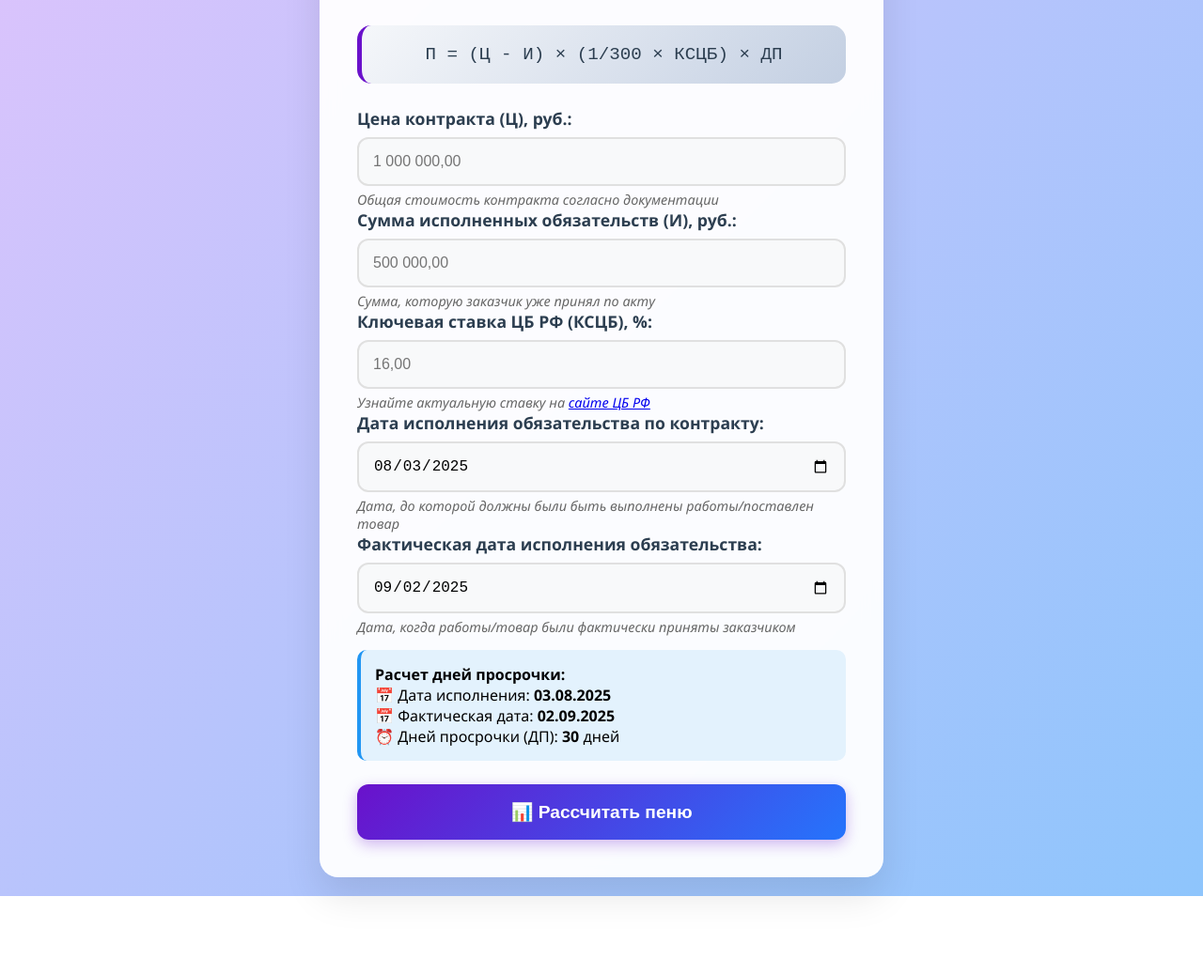
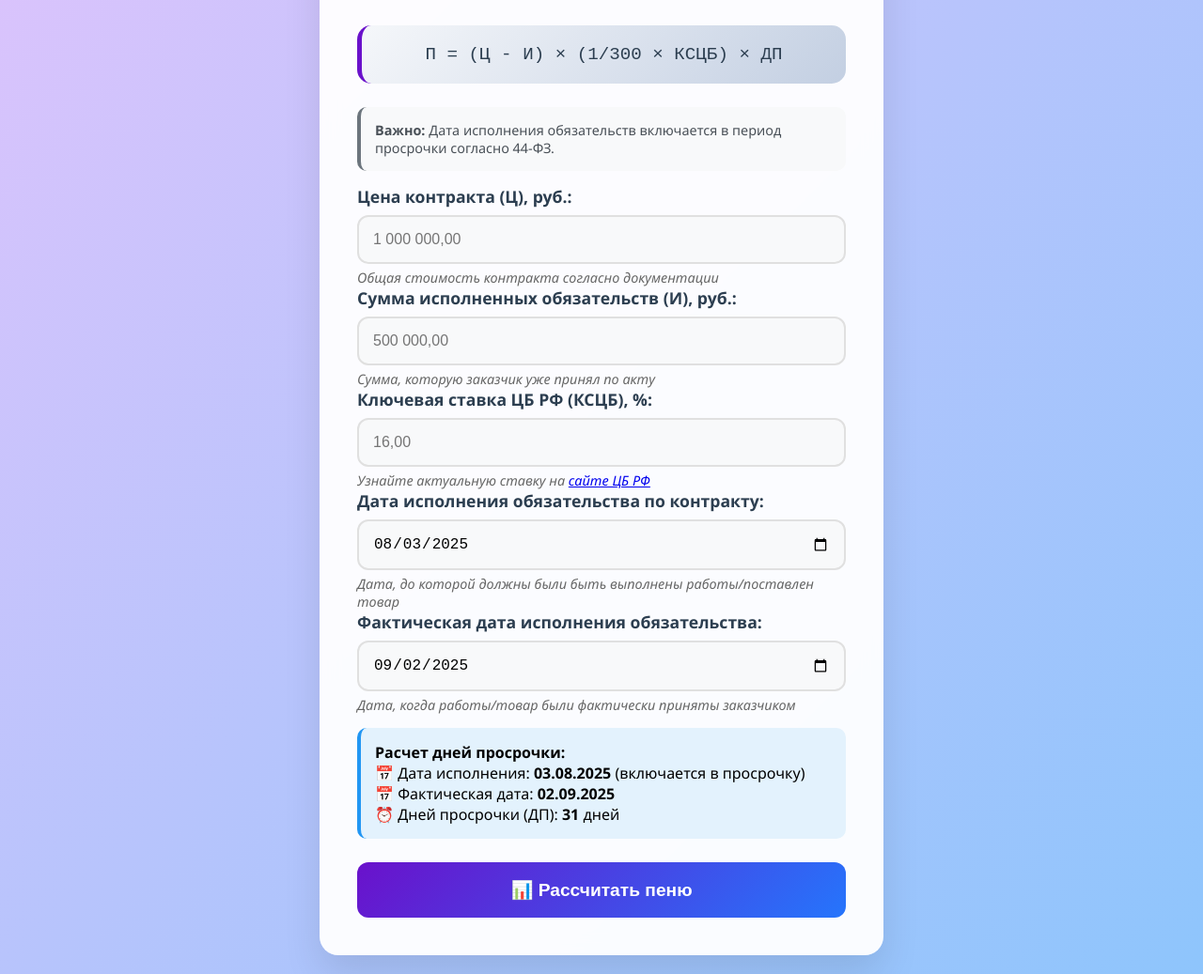
Before and after one commit to meledych1111-ux/44-fzkalculyator, a plain HTML site: page index.html in a window 1280 px wide. Shown: the part 210-1247 px from the top of the page at 94% size. Before the commit the page ends 1164 px from the top, so only its background shows below. Drawn offline with Linux system fonts and the light colour scheme.

Commit message:
Update index.html

```diff
--- a/index.html
+++ b/index.html
@@ -29,13 +29,6 @@
             box-shadow: 0 20px 40px rgba(0, 0, 0, 0.1);
             width: 100%;
             max-width: 600px;
-            transform: translateY(0);
-            transition: transform 0.3s ease, box-shadow 0.3s ease;
-        }
-
-        .container:hover {
-            transform: translateY(-5px);
-            box-shadow: 0 25px 50px rgba(0, 0, 0, 0.15);
         }
 
         .header {
@@ -100,12 +93,7 @@
             outline: none;
             border-color: #6a11cb;
             box-shadow: 0 0 0 3px rgba(106, 17, 203, 0.1);
-            transform: scale(1.02);
             background: white;
-        }
-
-        input:hover {
-            border-color: #b399ff;
         }
 
         .hint {
@@ -126,19 +114,10 @@
             font-weight: 600;
             cursor: pointer;
             transition: all 0.3s ease;
-            transform: translateY(0);
-            box-shadow: 0 5px 15px rgba(106, 17, 203, 0.3);
         }
 
         .calculate-btn:hover {
-            transform: translateY(-3px);
-            box-shadow: 0 8px 25px rgba(106, 17, 203, 0.4);
             background: linear-gradient(135deg, #2575fc 0%, #6a11cb 100%);
-        }
-
-        .calculate-btn:active {
-            transform: translateY(1px);
-            box-shadow: 0 3px 10px rgba(106, 17, 203, 0.3);
         }
 
         .result-container {
@@ -148,18 +127,6 @@
             border-radius: 15px;
             margin-top: 30px;
             border-left: 5px solid #28a745;
-            animation: slideIn 0.5s ease;
-        }
-
-        @keyframes slideIn {
-            from {
-                opacity: 0;
-                transform: translateY(20px);
-            }
-            to {
-                opacity: 1;
-                transform: translateY(0);
-            }
         }
 
         .result-item {
@@ -186,13 +153,6 @@
             margin: 15px 0;
             color: #856404;
             display: none;
-            animation: shake 0.5s ease;
-        }
-
-        @keyframes shake {
-            0%, 100% { transform: translateX(0); }
-            25% { transform: translateX(-5px); }
-            75% { transform: translateX(5px); }
         }
 
         .days-info {
@@ -202,6 +162,16 @@
             border-left: 4px solid #2196f3;
             margin: 15px 0;
             display: none;
+        }
+
+        .legal-note {
+            background: #f8f9fa;
+            padding: 15px;
+            border-radius: 10px;
+            border-left: 4px solid #6c757d;
+            margin: 15px 0;
+            font-size: 0.9em;
+            color: #495057;
         }
 
         @media (max-width: 768px) {
@@ -234,6 +204,10 @@
 
         <div class="formula-box">
             <div class="formula">П = (Ц - И) × (1/300 × КСЦБ) × ДП</div>
+        </div>
+
+        <div class="legal-note">
+            <strong>Важно:</strong> Дата исполнения обязательств включается в период просрочки согласно 44-ФЗ.
         </div>
 
         <div class="input-group">
@@ -292,13 +266,11 @@
     <script>
         // Функции для точных вычислений с деньгами
         function parseMoney(value) {
-            // Заменяем запятые на точки и убираем пробелы
             const cleaned = value.replace(/[^\d,]/g, '').replace(',', '.');
             return parseFloat(cleaned) || 0;
         }
 
         function formatMoney(amount) {
-            // Округляем до 2 знаков после запятой и форматируем с пробелами тысяч
             return new Intl.NumberFormat('ru-RU', {
                 minimumFractionDigits: 2,
                 maximumFractionDigits: 2
@@ -306,7 +278,6 @@
         }
 
         function preciseMultiply(a, b) {
-            // Умножение с точностью до копеек
             return Math.round(a * b * 100) / 100;
         }
 
@@ -323,8 +294,9 @@
                 return 0;
             }
 
+            // ИСПРАВЛЕННЫЙ РАСЧЕТ: Дата исполнения ВКЛЮЧАЕТСЯ в период просрочки
             const timeDiff = actualDate - dueDate;
-            const daysDiff = Math.max(0, Math.ceil(timeDiff / (1000 * 60 * 60 * 24)));
+            const daysDiff = Math.max(0, Math.floor(timeDiff / (1000 * 60 * 60 * 24)) + 1);
 
             daysInfo.style.display = 'block';
 
@@ -333,7 +305,7 @@
                 calculateBtn.disabled = true;
             } else {
                 daysCalculation.innerHTML = `
-                    📅 Дата исполнения: <b>${dueDate.toLocaleDateString('ru-RU')}</b><br>
+                    📅 Дата исполнения: <b>${dueDate.toLocaleDateString('ru-RU')}</b> (включается в просрочку)<br>
                     📅 Фактическая дата: <b>${actualDate.toLocaleDateString('ru-RU')}</b><br>
                     ⏰ Дней просрочки (ДП): <b>${daysDiff}</b> дней
                 `;
```
